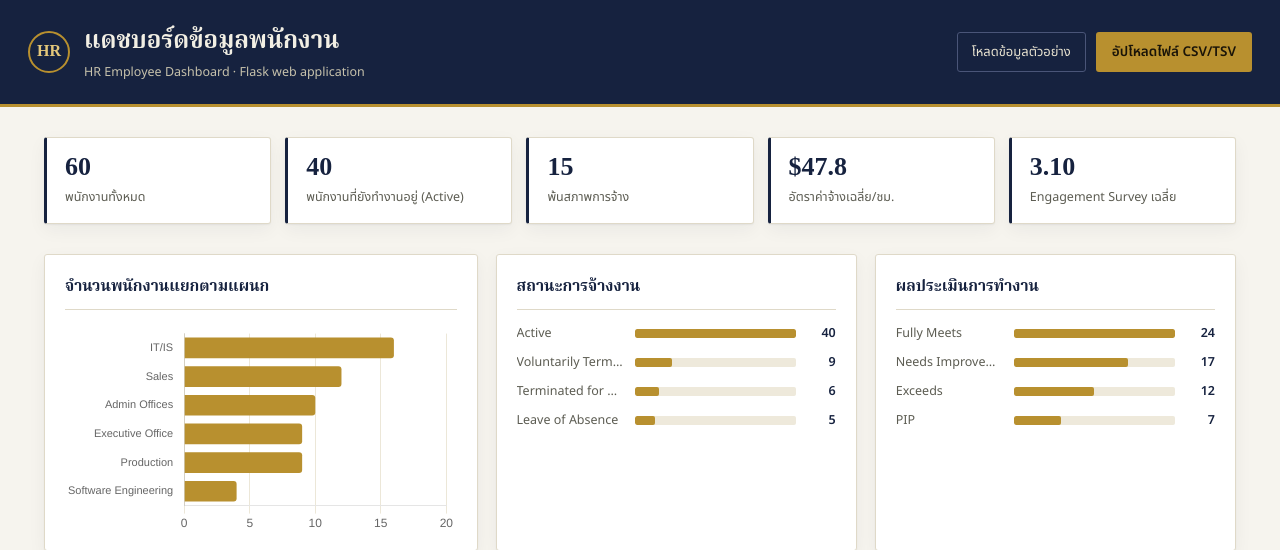
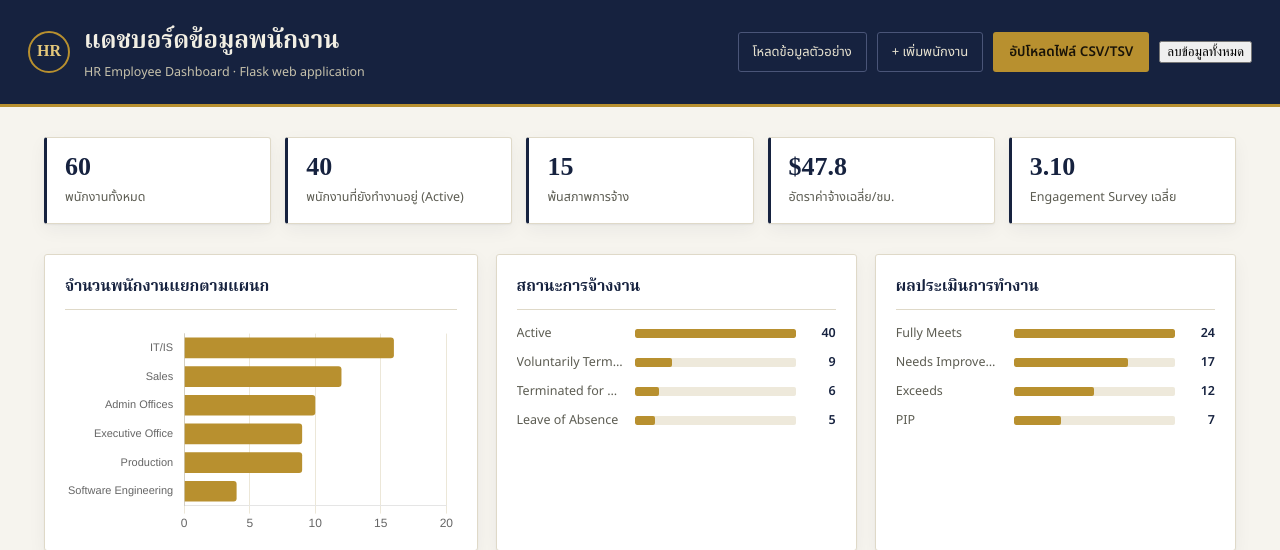
Before and after one commit to Eickibi/HRYAIMAKMAK, a Flask app: page / in a window 1280 px wide. Shown: the top 550 px of the page. Run offline with Flask 3, Linux system fonts and the light colour scheme.

Commit message:
Add employee management controls

```diff
--- a/templates/index.html
+++ b/templates/index.html
@@ -21,7 +21,9 @@
   </div>
   <div class="top-actions">
     <button class="ghost-btn" id="sampleBtn" type="button">โหลดข้อมูลตัวอย่าง</button>
+    <button class="ghost-btn" id="addBtn" type="button">+ เพิ่มพนักงาน</button>
     <button class="file-btn" id="uploadBtn" type="button">อัปโหลดไฟล์ CSV/TSV</button>
+    <button class="danger-btn" id="deleteAllBtn" type="button">ลบข้อมูลทั้งหมด</button>
     <input type="file" id="fileInput" accept=".csv,.tsv,.txt">
   </div>
 </header>
@@ -73,7 +75,7 @@
           <tr>
             <th>ชื่อพนักงาน</th><th>แผนก</th><th>ตำแหน่ง</th><th>หัวหน้างาน</th>
             <th>สถานะ</th><th>เพศ</th><th>ผลประเมิน</th><th>Engagement</th>
-            <th>อัตราค่าจ้าง</th><th>วันที่บรรจุ</th>
+            <th>อัตราค่าจ้าง</th><th>วันที่บรรจุ</th><th>จัดการ</th>
           </tr>
         </thead>
         <tbody id="tableBody"></tbody>
@@ -88,7 +90,7 @@
   <footer>รูปแบบไฟล์ที่รองรับ: CSV หรือ TSV (เช่น HR_DATA.txt) — คอลัมน์ Employee_Name, EmpID, Department, Position, ManagerName, EmploymentStatus, Sex, PerformanceScore, EngagementSurvey, PayRate ฯลฯ</footer>
 </main>
 
-<div class="toast" id="toast"></div>
+<div id="employeeModal" style="display:none;position:fixed;inset:0;background:rgba(0,0,0,.45);z-index:20;align-items:center;justify-content:center;"><div style="background:#fff;padding:24px;border-radius:12px;width:min(600px,92vw);max-height:90vh;overflow:auto"><h2>เพิ่มพนักงาน</h2><form id="employeeForm" style="display:grid;grid-template-columns:1fr 1fr;gap:10px"><input name="id" placeholder="รหัสพนักงาน"><input name="name" placeholder="ชื่อพนักงาน *" required><input name="department" placeholder="แผนก"><input name="position" placeholder="ตำแหน่ง"><input name="manager" placeholder="หัวหน้างาน"><input name="status" placeholder="สถานะ"><input name="sex" placeholder="เพศ"><input name="performance" placeholder="ผลประเมิน"><input name="engagement" type="number" step="0.01" placeholder="Engagement"><input name="pay_rate" type="number" step="0.01" placeholder="อัตราค่าจ้าง"><input name="date_of_hire" placeholder="วันที่บรรจุ"><input name="satisfaction" type="number" placeholder="Satisfaction"><div style="grid-column:1/-1;text-align:right"><button type="button" id="cancelAddBtn">ยกเลิก</button> <button type="submit" class="file-btn">เพิ่มข้อมูล</button></div></form></div></div><div class="toast" id="toast"></div>
 
 <script src="{{ url_for('static', filename='app.js') }}"></script>
 </body>
```
